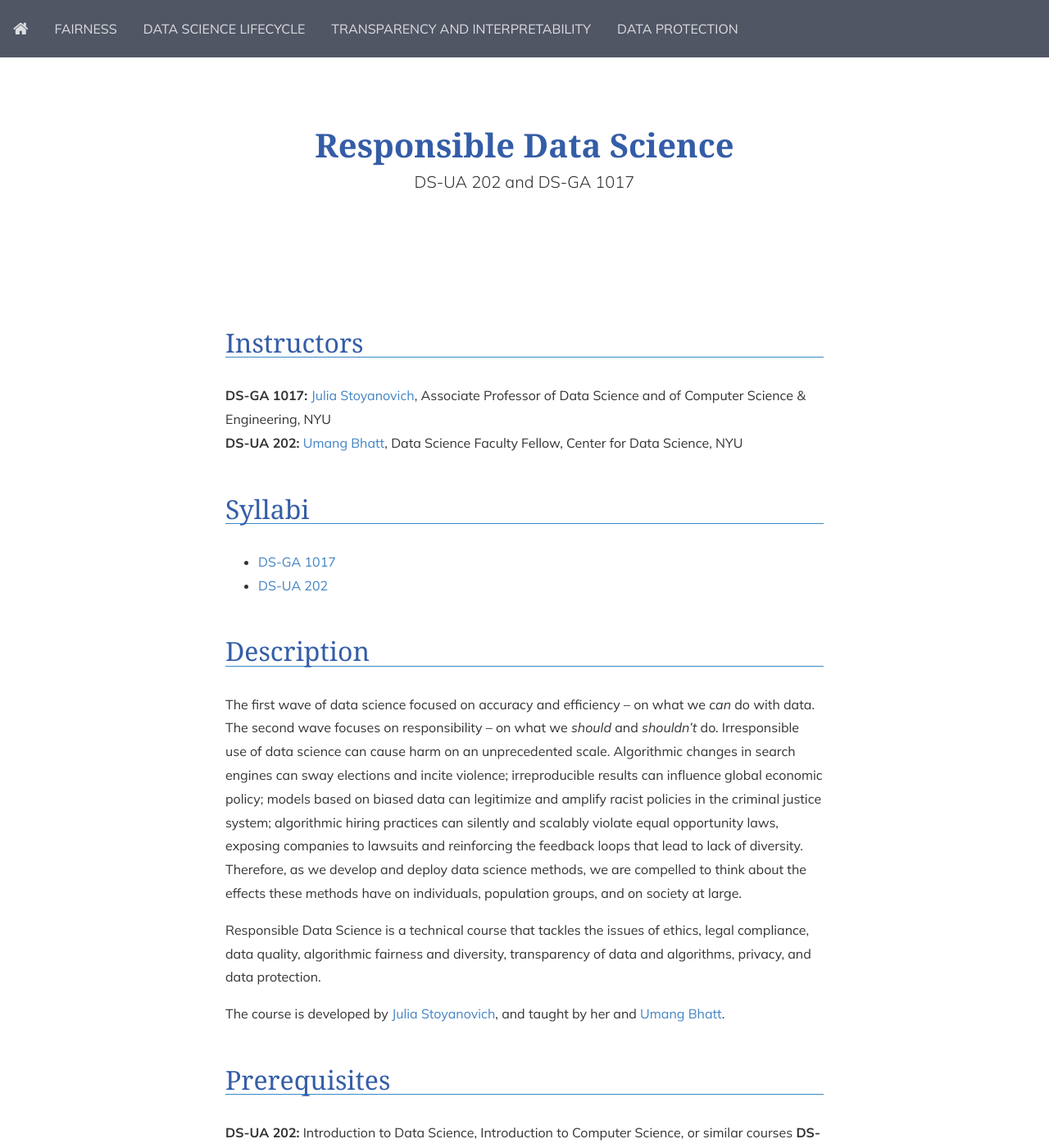
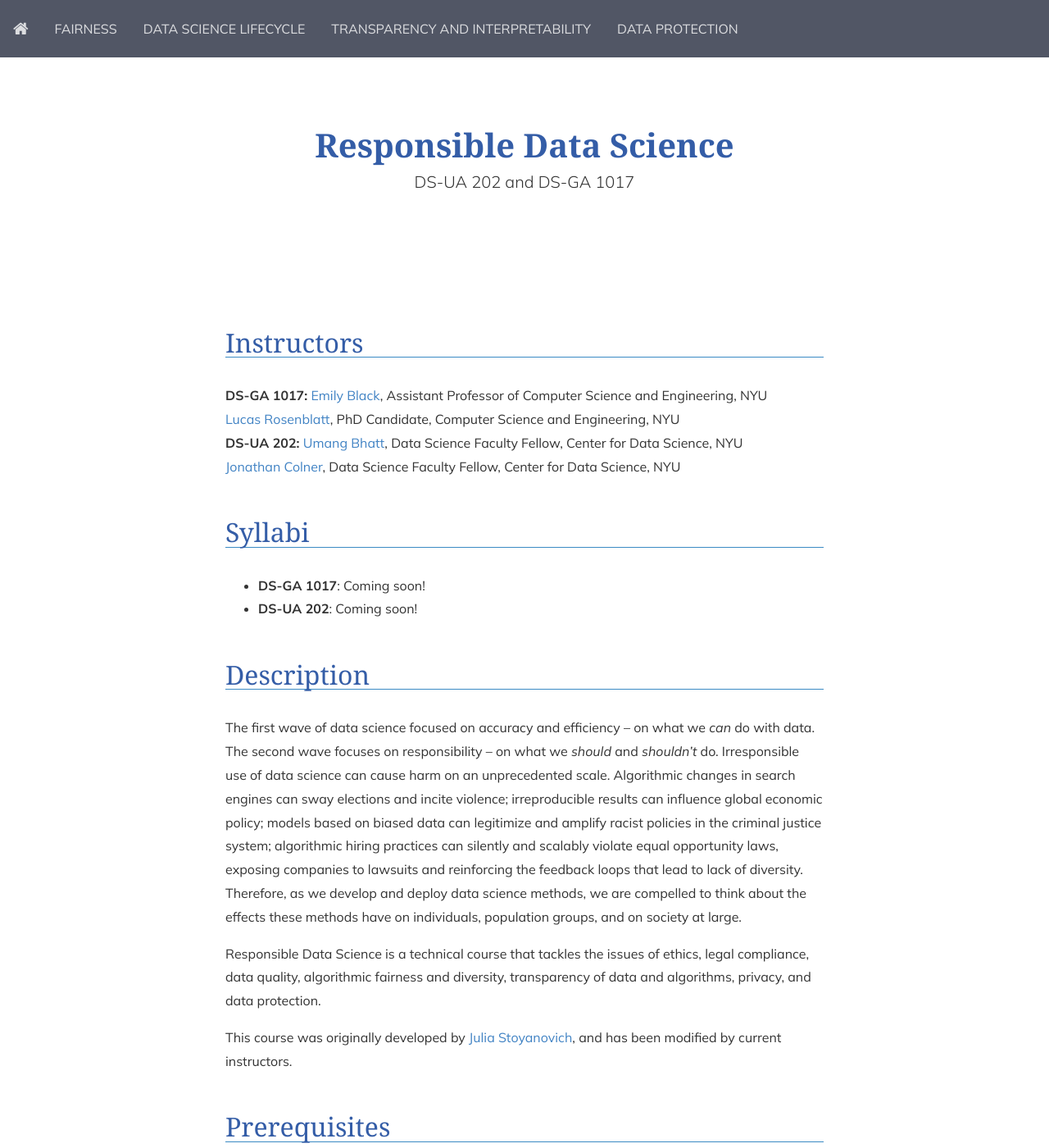
Before and after one commit to DataResponsibly/rds25, a Jekyll site: the page built from index.md, in a window 1280 px wide and 1400 px high. Shown: the whole window at 82% size. Built offline with Jekyll 4.4.1, drawn with Linux system fonts in a browser that asks for light colours; nearby versions of some CDN libraries; our own code applies the rules of GitHub Pages for plain Markdown files.

Commit message:
updating main page

```diff
--- a/index.md
+++ b/index.md
@@ -5,13 +5,17 @@ published: true
 
 ## Instructors
 
-**DS-GA 1017:** [Julia Stoyanovich](https://r-ai.co/people/julia/), Associate Professor of Data Science and of Computer Science & Engineering, NYU<br>
+**DS-GA 1017:** [Emily Black](https://emblack.github.io/), Assistant Professor of Computer Science and Engineering, NYU<br>
+[Lucas Rosenblatt](https://lucasrosenblatt.com/), PhD Candidate, Computer Science and Engineering, NYU<br>
 **DS-UA 202:** [Umang Bhatt](https://umangsbhatt.github.io/), Data Science Faculty Fellow, Center for Data Science, NYU<br>
+[Jonathan Colner](https://www.jonathancolner.com/), Data Science Faculty Fellow, Center for Data Science, NYU<br>
 
 ## Syllabi
 
-* [DS-GA 1017](assets/Syllabus_DS-GA1017_Spring2024.pdf)
-* [DS-UA 202](assets/SyllabusDS-UA202-2024.pdf)
+* **DS-GA 1017**: Coming soon!
+* **DS-UA 202**: Coming soon!
+<!-- *  [DS-GA 1017](assets/Syllabus_DS-GA1017_Spring2024.pdf) -->
+<!-- * [DS-UA 202](assets/SyllabusDS-UA202-2024.pdf) -->
 
 ## Description
 
@@ -19,7 +23,7 @@ The first wave of data science focused on accuracy and efficiency -- on what we
 
 Responsible Data Science is a technical course that tackles the issues of ethics, legal compliance, data quality, algorithmic fairness and diversity, transparency of data and algorithms, privacy, and data protection.
 
-The course is developed by [Julia Stoyanovich](https://r-ai.co/people/julia/), and taught by her and [Umang Bhatt](https://umangsbhatt.github.io/).
+This course was originally developed by [Julia Stoyanovich](https://r-ai.co/people/julia/), and has been modified by current instructors.
 
 ## Prerequisites
 
```
